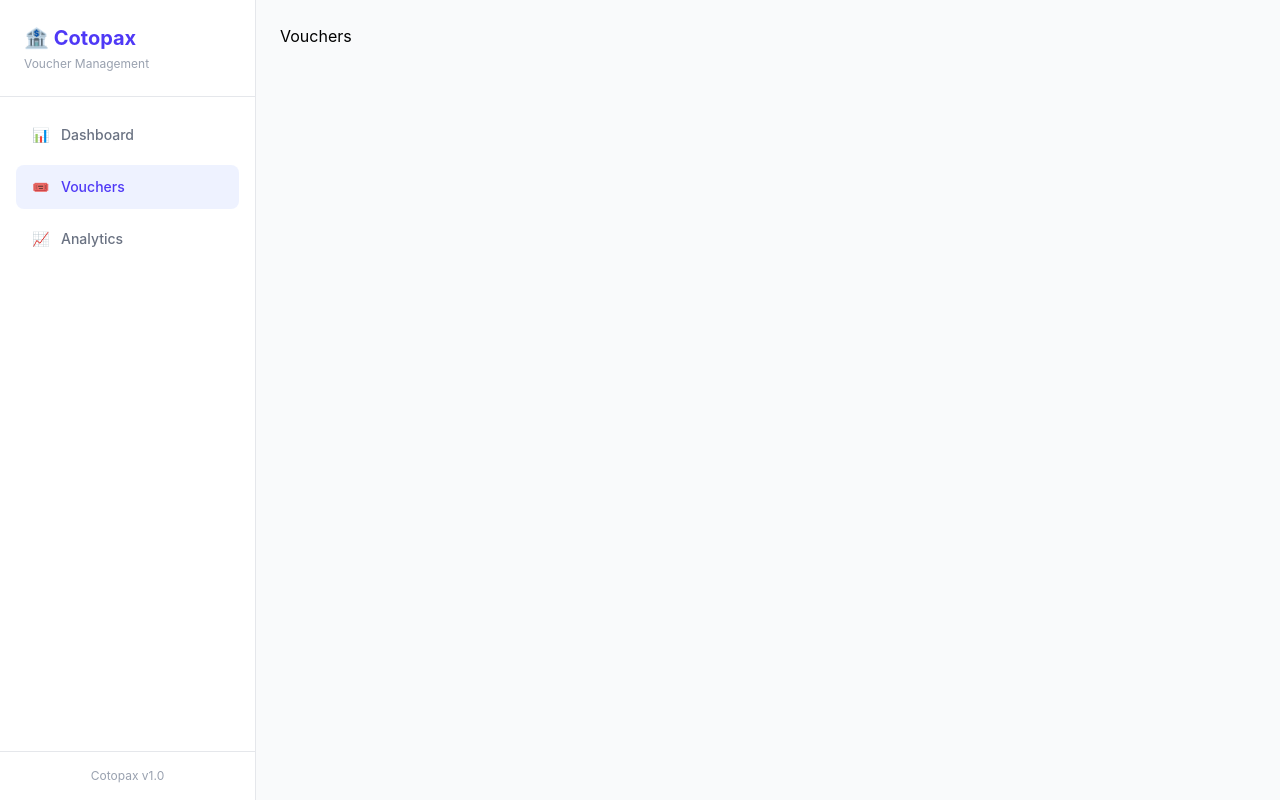
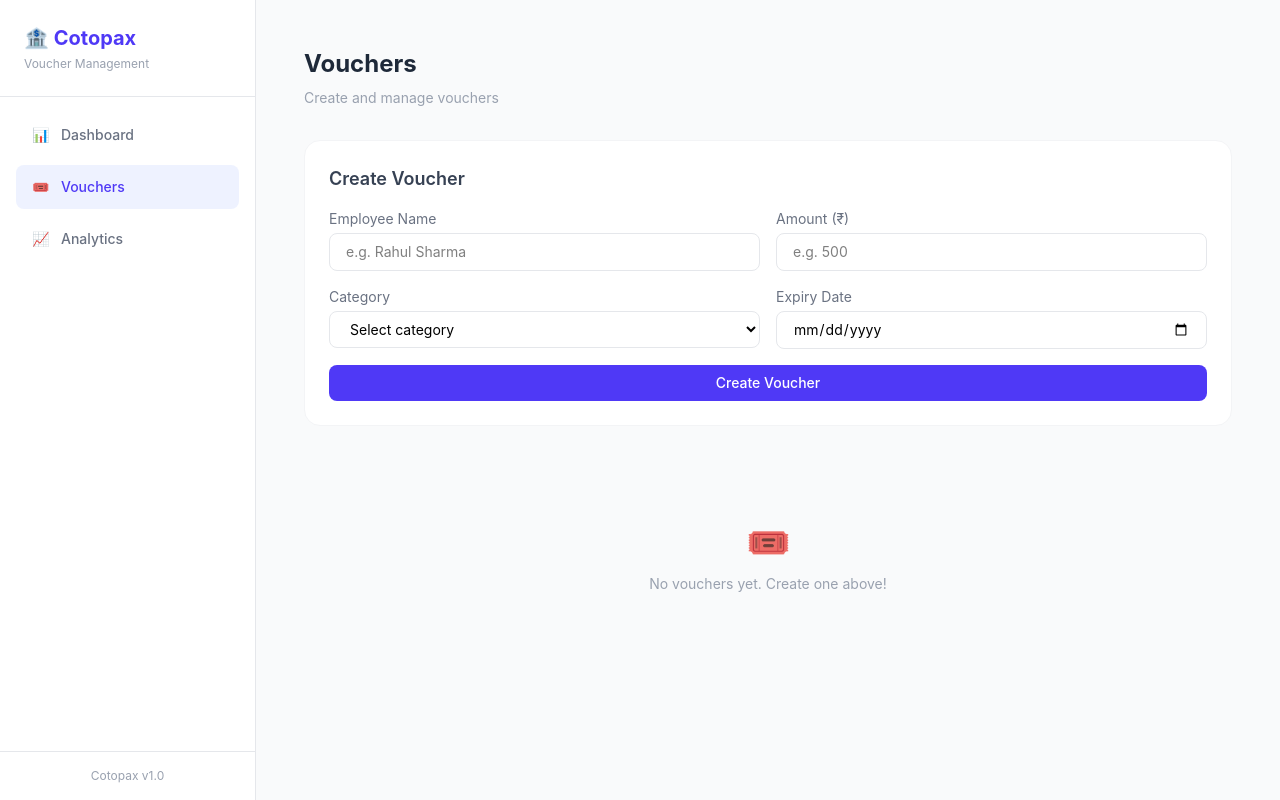
Before and after one commit to vedant-vijay/cotopax, a React (Vite) app in the folder cotopax/: page /vouchers in a window 1280 px wide. Built offline with nearby package versions, Linux system fonts and the light colour scheme.

Commit message:
feat(vouchers): add create voucher form and voucher list with status badges

```diff
--- a/cotopax/src/pages/Vouchers.jsx
+++ b/cotopax/src/pages/Vouchers.jsx
@@ -1,2 +1,137 @@
-const Vouchers = () => <h1>Vouchers</h1>
+import { useState, useEffect } from "react"
+import { getVouchers, saveVouchers, createVoucher } from "../services/voucherService"
+import { applyExpiry } from "../utils/voucherUtils"
+import { CATEGORIES } from "../data/constants"
+
+const Vouchers = () => {
+  const [vouchers, setVouchers] = useState([])
+  const [form, setForm] = useState({
+    employeeName: "",
+    amount: "",
+    category: "",
+    expiryDate: ""
+  })
+
+  useEffect(() => {
+    const data = getVouchers()
+    setVouchers(applyExpiry(data))
+  }, [])
+
+  const handleChange = (e) => {
+    setForm({ ...form, [e.target.name]: e.target.value })
+  }
+
+  const handleSubmit = (e) => {
+    e.preventDefault()
+    const newVoucher = createVoucher(form)
+    const updated = [...vouchers, newVoucher]
+    saveVouchers(updated)
+    setVouchers(updated)
+    setForm({ employeeName: "", amount: "", category: "", expiryDate: "" })
+  }
+
+    return (
+        <div className="p-6">
+        <h1 className="text-2xl font-bold text-gray-800 mb-2">Vouchers</h1>
+        <p className="text-gray-400 text-sm mb-8">Create and manage vouchers</p>
+
+        {/* Form */}
+        <div className="bg-white rounded-2xl p-6 border border-gray-100 mb-8">
+            <h2 className="text-lg font-semibold text-gray-700 mb-4">Create Voucher</h2>
+            <form onSubmit={handleSubmit} className="grid grid-cols-2 gap-4">
+            <div className="flex flex-col gap-1">
+                <label className="text-sm text-gray-500">Employee Name</label>
+                <input
+                name="employeeName"
+                value={form.employeeName}
+                onChange={handleChange}
+                required
+                placeholder="e.g. Rahul Sharma"
+                className="border border-gray-200 rounded-lg px-4 py-2 text-sm focus:outline-none focus:ring-2 focus:ring-indigo-300"
+                />
+            </div>
+
+            <div className="flex flex-col gap-1">
+                <label className="text-sm text-gray-500">Amount (₹)</label>
+                <input
+                name="amount"
+                value={form.amount}
+                onChange={handleChange}
+                required
+                type="number"
+                placeholder="e.g. 500"
+                className="border border-gray-200 rounded-lg px-4 py-2 text-sm focus:outline-none focus:ring-2 focus:ring-indigo-300"
+                />
+            </div>
+
+            <div className="flex flex-col gap-1">
+                <label className="text-sm text-gray-500">Category</label>
+                <select
+                name="category"
+                value={form.category}
+                onChange={handleChange}
+                required
+                className="border border-gray-200 rounded-lg px-4 py-2 text-sm focus:outline-none focus:ring-2 focus:ring-indigo-300"
+                >
+                <option value="">Select category</option>
+                {CATEGORIES.map((cat) => (
+                    <option key={cat} value={cat}>{cat}</option>
+                ))}
+                </select>
+            </div>
+
+            <div className="flex flex-col gap-1">
+                <label className="text-sm text-gray-500">Expiry Date</label>
+                <input
+                name="expiryDate"
+                value={form.expiryDate}
+                onChange={handleChange}
+                required
+                type="date"
+                className="border border-gray-200 rounded-lg px-4 py-2 text-sm focus:outline-none focus:ring-2 focus:ring-indigo-300"
+                />
+            </div>
+
+            <button
+                type="submit"
+                className="col-span-2 bg-indigo-600 text-white py-2 rounded-lg text-sm font-medium hover:bg-indigo-700 transition-all"
+            >
+                Create Voucher
+            </button>
+            </form>
+        </div>
+
+        {/* Voucher List */}
+        {vouchers.length === 0 ? (
+            <div className="text-center py-16 text-gray-400">
+            <p className="text-4xl mb-3">🎟️</p>
+            <p className="text-sm">No vouchers yet. Create one above!</p>
+            </div>
+        ) : (
+            <div className="grid grid-cols-2 gap-4">
+            {vouchers.map((v) => (
+                <div key={v.id} className="bg-white rounded-2xl p-5 border border-gray-100">
+                <div className="flex justify-between items-start mb-3">
+                    <div>
+                    <p className="font-semibold text-gray-800">{v.employeeName}</p>
+                    <p className="text-xs text-gray-400">{v.category}</p>
+                    </div>
+                    <span className={`text-xs px-2 py-1 rounded-full font-medium ${
+                    v.status === "Active" ? "bg-green-100 text-green-600" :
+                    v.status === "Used" ? "bg-blue-100 text-blue-600" :
+                    "bg-red-100 text-red-600"
+                    }`}>
+                    {v.status}
+                    </span>
+                </div>
+                <p className="text-2xl font-bold text-gray-800">₹{v.amount.toLocaleString()}</p>
+                <p className="text-xs text-gray-400 mt-1">Expires: {v.expiryDate}</p>
+                </div>
+            ))}
+            </div>
+        )}
+        </div>
+    )
+}
+
 export default Vouchers
```
